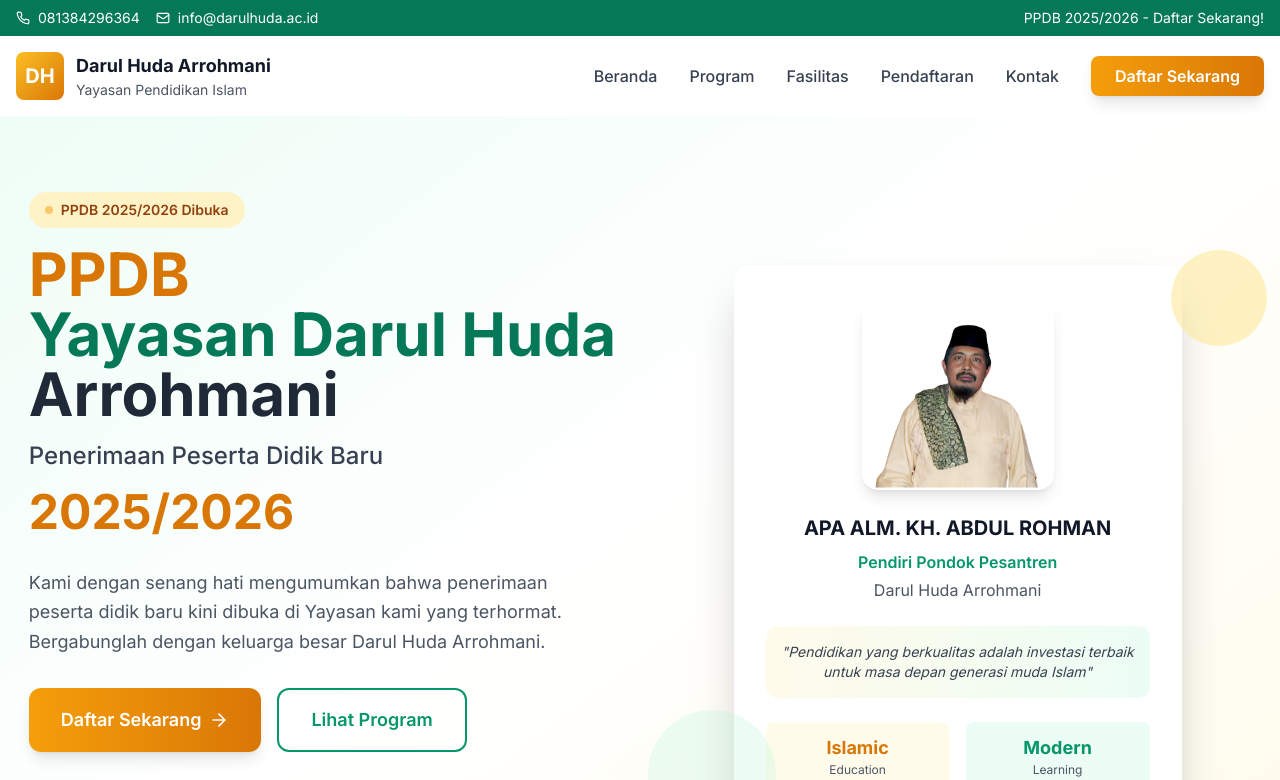
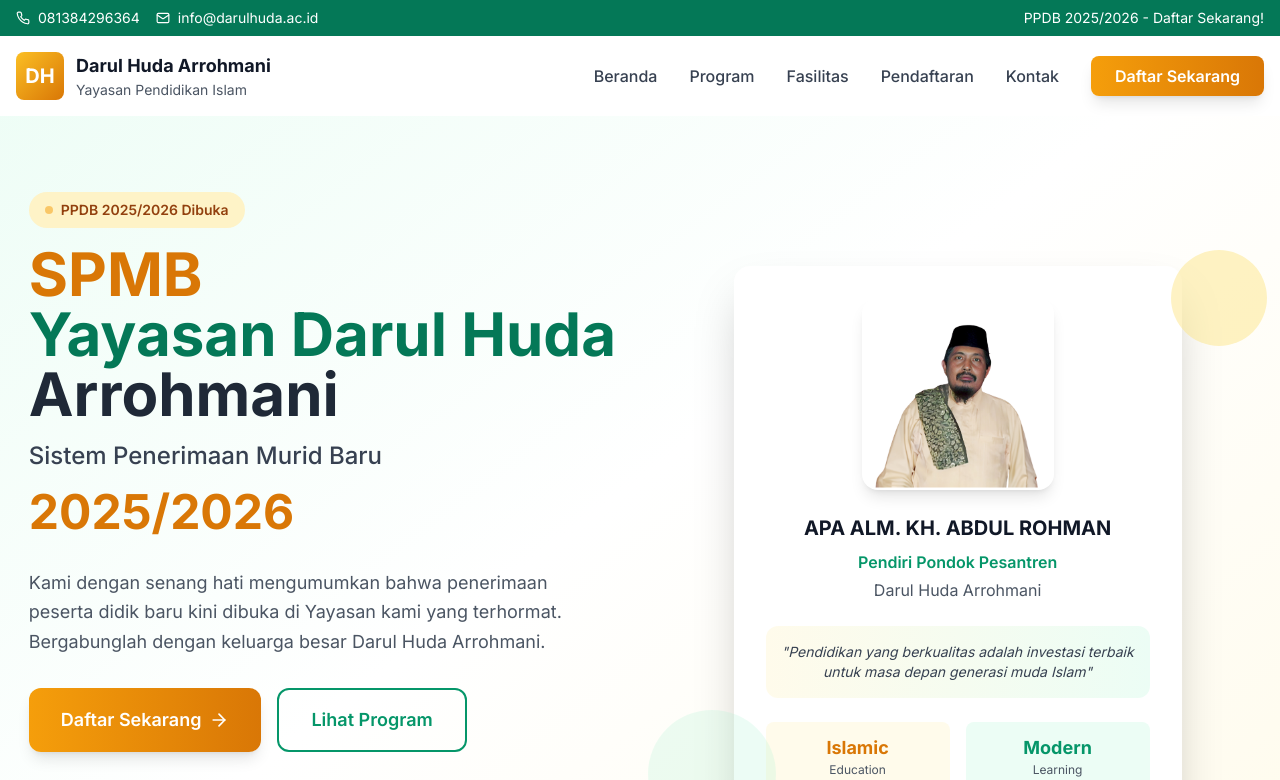
Before and after one commit to Abdulkohar-design/SMPBDARULHUDA, a React (Vite) app: page / in a window 1280 px wide. Shown: the top 780 px of the page. Built offline with nearby package versions, Linux system fonts and the light colour scheme.

Commit message:
Update Hero.tsx

```diff
--- a/src/components/Hero.tsx
+++ b/src/components/Hero.tsx
@@ -14,12 +14,12 @@ const Hero = () => {
                 PPDB 2025/2026 Dibuka
               </div>
               <h1 className="text-5xl lg:text-6xl font-bold text-gray-900 leading-tight">
-                <span className="text-amber-600">PPDB</span><br />
+                <span className="text-amber-600">SPMB</span><br />
                 <span className="text-emerald-700">Yayasan Darul Huda</span><br />
                 <span className="text-gray-800">Arrohmani</span>
               </h1>
               <h2 className="text-xl lg:text-2xl text-gray-700 font-medium">
-                Penerimaan Peserta Didik Baru
+                Sistem Penerimaan Murid Baru
               </h2>
               <div className="text-4xl lg:text-5xl font-bold text-amber-600">
                 2025/2026
```
